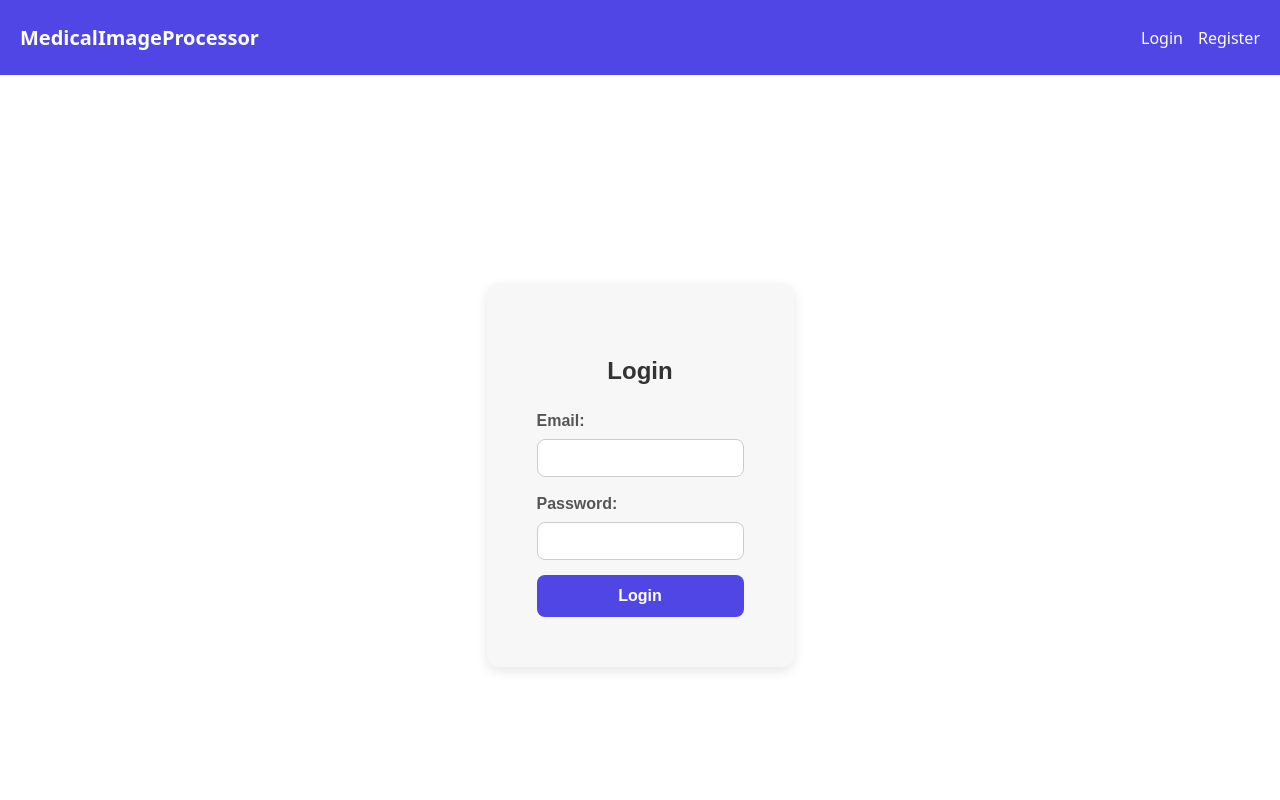
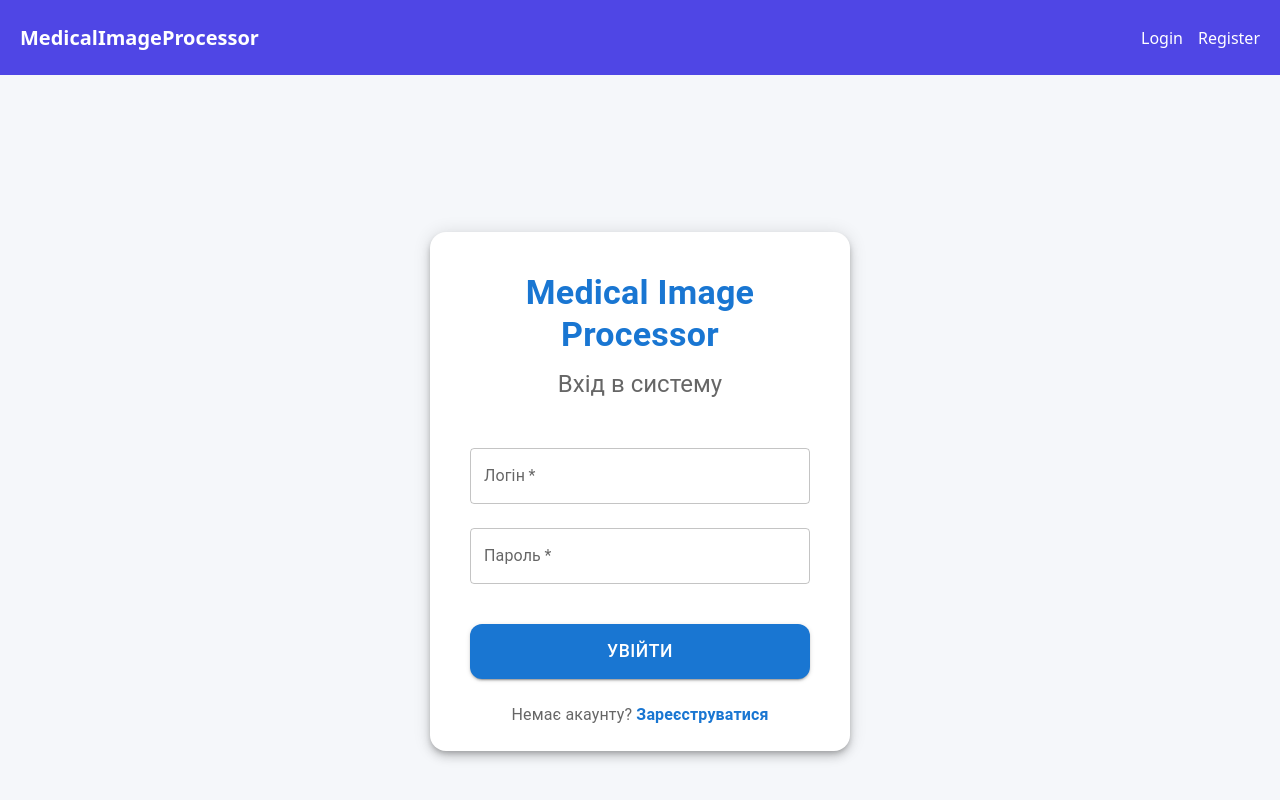
Before and after one commit to eezzytek/MedicalImageProcessor2, a React (Vite) app in the folder MedicalImageProcessor.Frontend/: page /login in a window 1280 px wide. Shown: the top 800 px of the page. Built offline with nearby package versions, Linux system fonts and the light colour scheme.

Commit message:
Change login method to use username instead of email

```diff
--- a/MedicalImageProcessor.Frontend/src/pages/Login/Login.tsx
+++ b/MedicalImageProcessor.Frontend/src/pages/Login/Login.tsx
@@ -1,12 +1,12 @@
 // components/LoginForm.tsx
 import { useState } from "react";
-import { useLogin } from "./useLogin";
+import { useLogin } from "./useLogin.ts";
 import { useAuth } from "../../contexts/AuthContext";
-import "./login.css";
-import {useNavigate } from "react-router-dom";
+import { Link, useNavigate } from "react-router-dom";
+import { Card, CardContent, TextField, Button, Typography, Box, Alert } from "@mui/material";
 
 export const Login = () => {
-  const [email, setEmail] = useState("");
+    const [username, setUsername] = useState("");
     const [password, setPassword] = useState("");
     const { loginUser, loading, error } = useLogin();
     const { user } = useAuth();
@@ -14,41 +14,82 @@ export const Login = () => {
 
     const handleSubmit = async (e: React.FormEvent) => {
         e.preventDefault();
-    await loginUser({ email, password });
+        await loginUser({ username, password });
     };
 
     if (user) {
-
         navigate("/");
+        return null;
     }
 
     return (
-    <div className="main-login-div">
-    <form onSubmit={handleSubmit} className="login-form">
-      <h2>Login</h2>
-      {error && <p className="error">{error}</p>}
-      <div>
-        <label>Email:</label>
-        <input
-          type="email"
-          value={email}
-          onChange={(e) => setEmail(e.target.value)}
+        <Box
+            sx={{
+                minHeight: "100vh",
+                bgcolor: "#f5f7fa",
+                display: "flex",
+                alignItems: "center",
+                justifyContent: "center",
+                p: 2
+            }}
+        >
+            <Card sx={{ maxWidth: 420, width: "100%", boxShadow: 6, borderRadius: 4 }}>
+                <CardContent sx={{ p: 5 }}>
+                    <Typography variant="h4" component="h1" textAlign="center" gutterBottom color="primary" fontWeight="bold">
+                        Medical Image Processor
+                    </Typography>
+
+                    <Typography variant="h5" textAlign="center" color="text.secondary" mb={4}>
+                        Вхід в систему
+                    </Typography>
+
+                    {error && (
+                        <Alert severity="error" sx={{ mb: 3 }}>
+                            {error}
+                        </Alert>
+                    )}
+
+                    <Box component="form" onSubmit={handleSubmit} sx={{ mt: 2 }}>
+                        <TextField
+                            fullWidth
+                            label="Логін"
+                            value={username}
+                            onChange={(e) => setUsername(e.target.value)}
+                            margin="normal"
                             required
+                            variant="outlined"
                         />
-      </div>
-      <div>
-        <label>Password:</label>
-        <input
+                        <TextField
+                            fullWidth
+                            label="Пароль"
                             type="password"
                             value={password}
                             onChange={(e) => setPassword(e.target.value)}
+                            margin="normal"
                             required
+                            variant="outlined"
                         />
-      </div>
-      <button type="submit" disabled={loading}>
-        {loading ? "Logging in..." : "Login"}
-      </button>
-    </form>
-    </div>
+
+                        <Button
+                            type="submit"
+                            fullWidth
+                            variant="contained"
+                            size="large"
+                            disabled={loading}
+                            sx={{ mt: 4, py: 1.5, fontSize: "1.1rem", borderRadius: 3 }}
+                        >
+                            {loading ? "Вхід..." : "Увійти"}
+                        </Button>
+                    </Box>
+
+                    <Typography textAlign="center" mt={3} color="text.secondary">
+                        Немає акаунту?{" "}
+                        <Link to="/register" style={{ color: "#1976d2", fontWeight: "bold" }}>
+                            Зареєструватися
+                        </Link>
+                    </Typography>
+                </CardContent>
+            </Card>
+        </Box>
     );
 };
```
Lines whose indentation alone changed are shown as unchanged.
